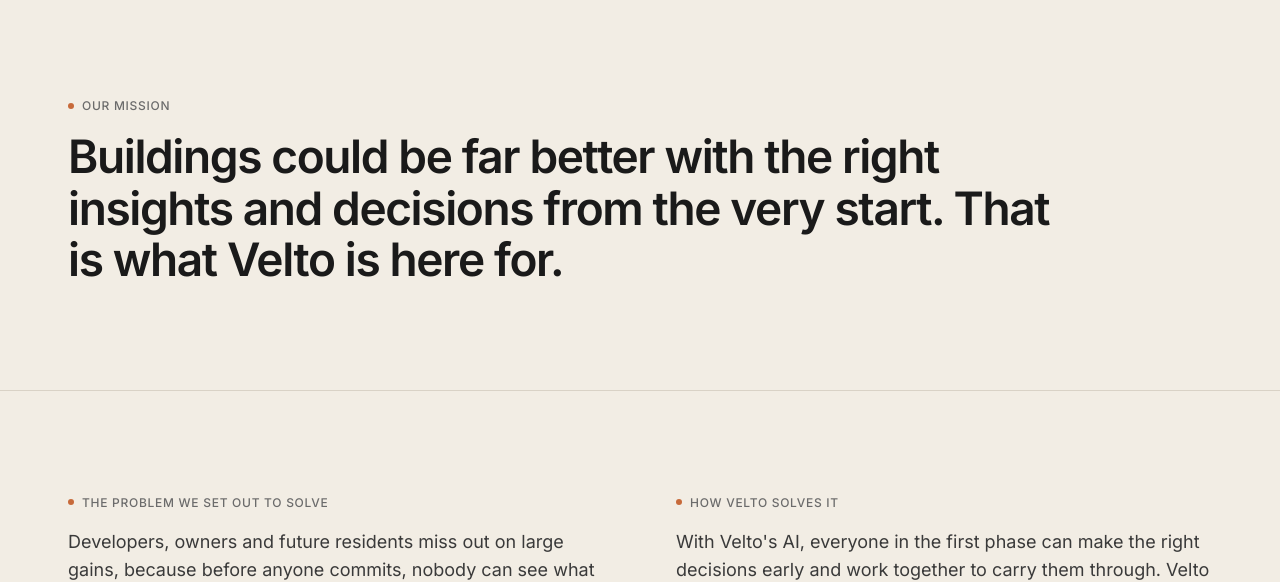
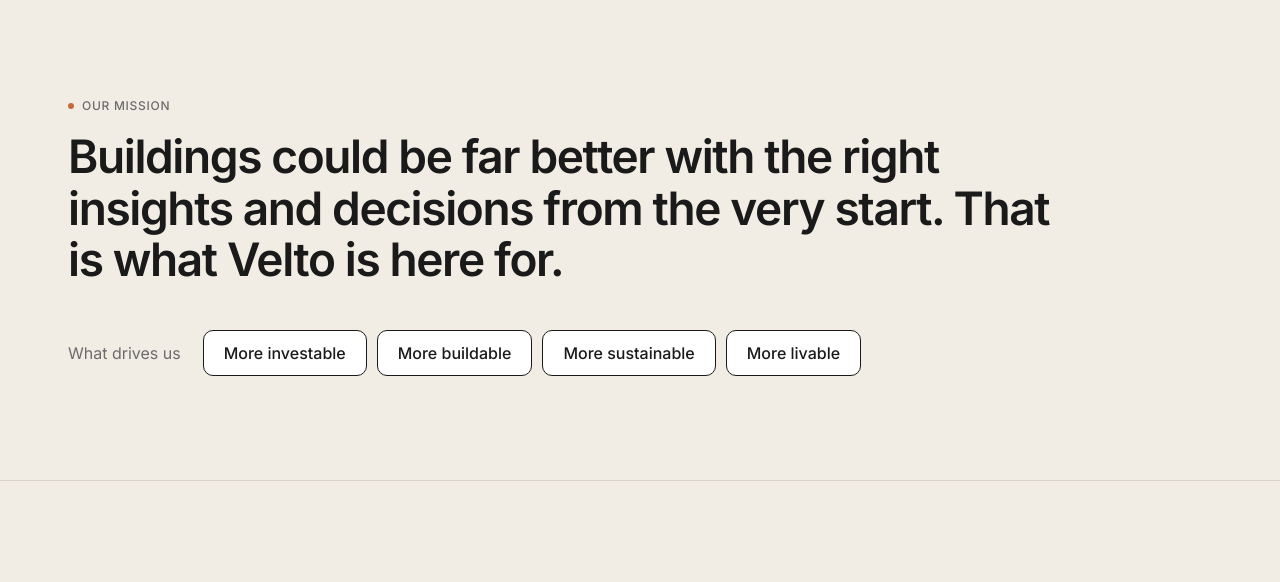
Before and after one commit to heartwood-nordic/velto-landing-draft, a plain HTML site: page v7/about.html in a window 1280 px wide. Shown: the part 104-686 px from the top of the page. Drawn offline with Linux system fonts and the light colour scheme.

Commit message:
About v7: 'What drives us' frames under the mission

```diff
--- a/v7/about.html
+++ b/v7/about.html
@@ -9,6 +9,7 @@
 <header style="padding:96px 0 104px"><div class="w">
  <div class="eb">Our mission</div>
  <p class="mission">Buildings could be far better with the right insights and decisions from the very start. That is what Velto is here for.</p>
+ <div class="drives"><span class="caps">What drives us</span><div><span>More investable</span><span>More buildable</span><span>More sustainable</span><span>More livable</span></div></div>
 </div></header>
 
 <section><div class="w two" style="display:grid;grid-template-columns:1fr 1fr;gap:72px">
--- a/v7/style.css
+++ b/v7/style.css
@@ -61,3 +61,6 @@ p.mission{color:var(--ink);font-size:46px;line-height:1.12}
 @media (max-width:900px){p.mission{font-size:30px}}
 .beats.four{grid-template-columns:repeat(4,1fr)} .beats.four p{font-size:17px}
 @media (max-width:900px){.beats.four{grid-template-columns:1fr!important}}
+.drives{margin-top:44px;display:flex;align-items:center;gap:22px;flex-wrap:wrap}
+.drives .caps{color:var(--muted)} .drives div{display:flex;gap:10px;flex-wrap:wrap}
+.drives div span{font-size:16px;font-weight:500;padding:12px 20px;border:1.5px solid var(--ink);border-radius:10px;background:#fff}
```
